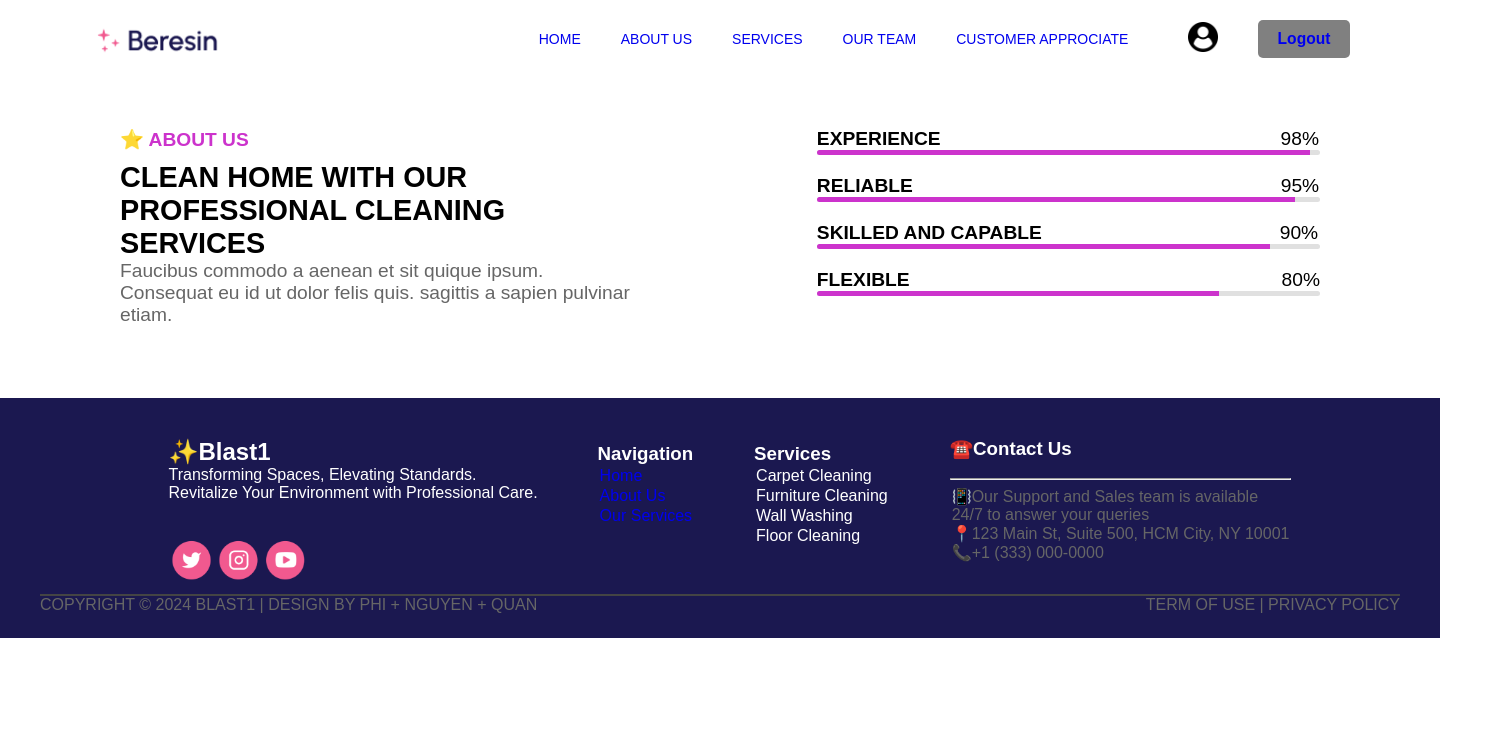
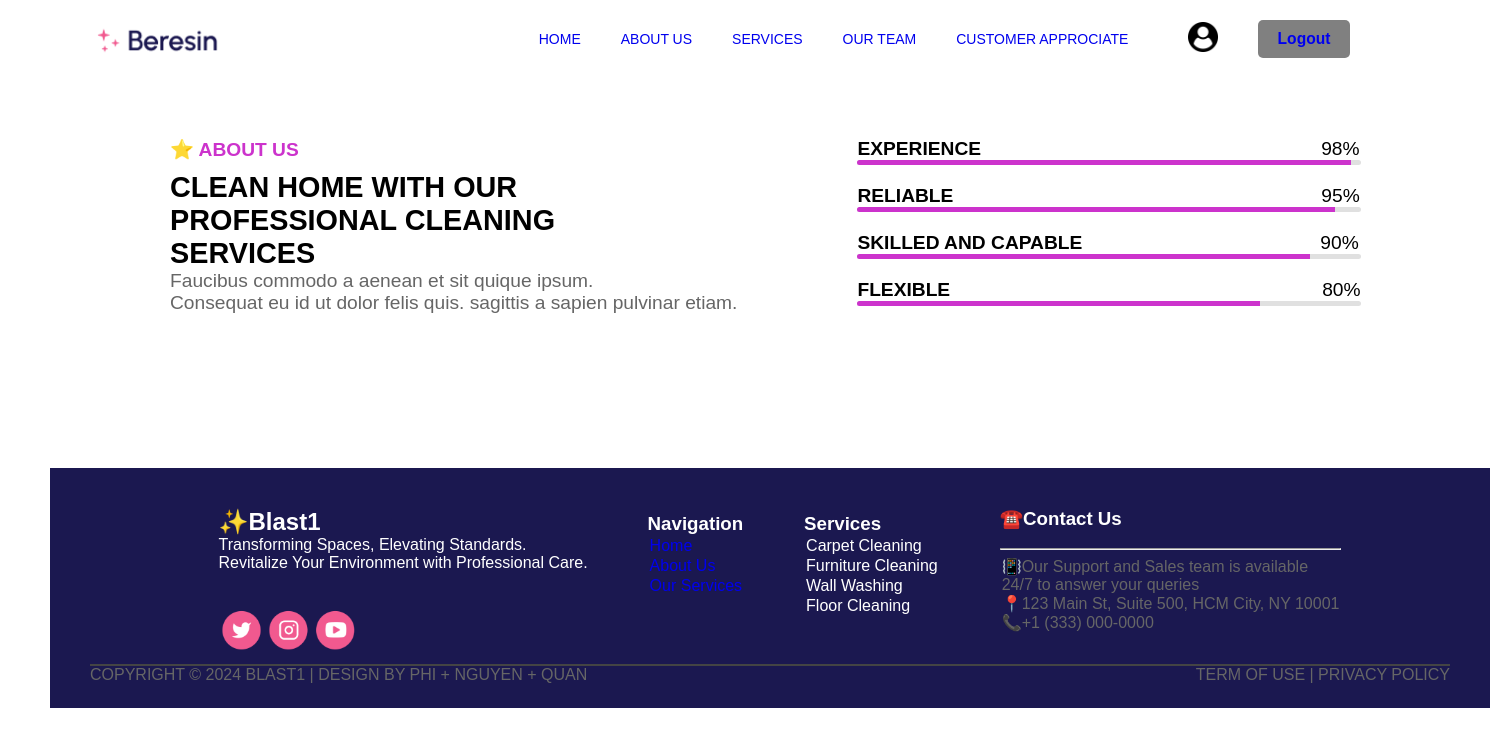
Before and after one commit to Blast2003/Blast2003-Cleaning_Service, a React (Vite) app in the folder frontend/: page /aboutUs in a window 1280 px wide. Shown: the top 746 px of the page, 1490 px wide, since content can reach past the window. Built offline with nearby package versions, Linux system fonts and the light colour scheme.

Commit message:
edit footer and signup

```diff
--- a/frontend/src/Components/Features/Feature.css
+++ b/frontend/src/Components/Features/Feature.css
@@ -6,4 +6,5 @@
     align-items: center;
     justify-content: center;
     background-color: #EFF3FF;
+    margin-left: 50px;
 }
--- a/frontend/src/Components/Footer/Footer.css
+++ b/frontend/src/Components/Footer/Footer.css
@@ -6,6 +6,8 @@
     font-family: Arial, sans-serif;
     width: 1440px;
     height: 240px;
+    margin-left: 50px;
+    margin-bottom: 0;
 }
 .footer-container{
     display: flex;
--- a/frontend/src/Components/SignUp/SignUp.css
+++ b/frontend/src/Components/SignUp/SignUp.css
@@ -27,7 +27,7 @@
     border-radius: 9px;
 }
 .signup-inputs{
-    margin-top: 45px;
+    margin-top: 25px;
     display: flex;
     flex-direction: column;
     gap: 25px;
--- a/frontend/src/Components/SignUp/SignUp.jsx
+++ b/frontend/src/Components/SignUp/SignUp.jsx
@@ -5,8 +5,7 @@ import email_icon from '../../assets/email.png';
 import password_icon from '../../assets/password.png';
 
 const SignUp = () => {
-
-    const[action, setAction] = useState("Sign Up");
+    const [action, setAction] = useState("Sign Up");
 
     return (
         <div className='signup-container'>
@@ -16,32 +15,37 @@ const SignUp = () => {
             </div>
             <div className="signup-inputs">
                 <div className="signup-input">
-                    <img src={user_icon} alt="" />
-                    <input type='text' placeholder='Name'/>
+                    <img src={user_icon} alt="User Icon" />
+                    <input type='text' placeholder={action === "Login" ? 'Username' : 'Name'} />
                 </div>
             </div>
             <div className="signup-inputs">
+                {action === "Login" ? (
+                    <div></div>
+                ) : (
+                    <div className="signup-input">
+                        <img src={email_icon} alt="Email Icon" />
+                        <input type='email' placeholder='Email address' />
+                    </div>
+                )}
+            </div>
+            <div className="signup-inputs">
                 <div className="signup-input">
-                    <img src={email_icon} alt="" />
-                    <input type='email' placeholder='Email address'/>
+                    <img src={password_icon} alt="Password Icon" />
+                    <input type='password' placeholder='Password' />
                 </div>
             </div>
-            <div className="signup-inputs">
-                {action === "Login"?<div></div>:
-                <div className="signup-input">
-                    <img src={password_icon} alt="" />
-                    <input type='password' placeholder='Password'/>
-                </div>}
-            </div>
-            {action === "Sign Up" ? <div></div>:
-            <div className="signup-forgot-password">
-                Lost Password? <span>Click Here</span>
-            </div>}
+            {action === "Login" ? (
+                <div className="signup-forgot-password">
+                    Lost Password? <span>Click Here</span>
+                </div>
+            ) : null}
             <div className="signup-submit-container">
-                <div className={action === "Login"?"signup-submit gray":"signup-submit"} onClick={()=>{setAction("Sign Up")}}>Sign Up</div>
-                <div className={action === "Sign Up"?"signup-submit gray":"signup-submit"} onClick={()=>{setAction("Login")}}>Login</div>
+                <div className={action === "Sign Up" ? "signup-submit gray" : "signup-submit"} onClick={() => setAction("Sign Up")}>Sign Up</div>
+                <div className={action === "Login" ? "signup-submit gray" : "signup-submit"} onClick={() => setAction("Login")}>Login</div>
             </div>
         </div>
     );
 }
+
 export default SignUp;
--- a/frontend/src/contentEachPage/aboutUsPage/aboutUs.css
+++ b/frontend/src/contentEachPage/aboutUsPage/aboutUs.css
@@ -1,5 +1,7 @@
 .about-us-container{
-    margin-top: 50px;
+    margin-left: 50px;
+    margin-bottom: 60px;
+    margin-top: 60px;
     width: 1440px;
     height: 270px;
     font-size: larger;
@@ -7,7 +9,7 @@
 .about-us-content{
     margin-top: 20px;
     display: flex;
-    gap: 150px;
+    gap: 120px;
 }
 .about-us-left-content{
     margin-left: 120px;
--- a/frontend/src/pages/AboutPage.jsx
+++ b/frontend/src/pages/AboutPage.jsx
@@ -1,7 +1,7 @@
 import React from "react";
 import Navbar from "../Components/Navbar/Navbar";
 import Footer from "../Components/Footer/Footer";
-import About from "../contentEachPage/aboutUsPage/aboutUS";
+import About from "../contentEachPage/aboutUsPage/aboutUs";
 
 function AboutPage(){
     return(
```
